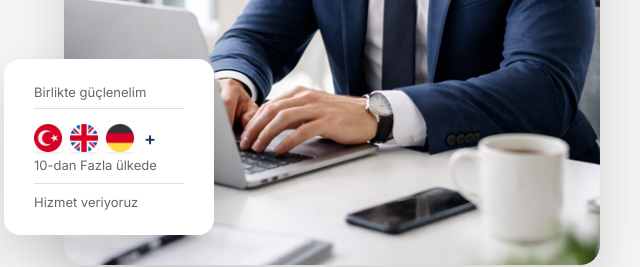
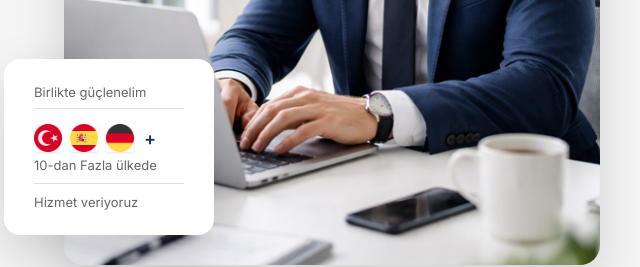
Before and after one commit to miraga019/kizilaynew, a plain HTML site: page index.html in a window 1280 px wide. Shown: the part 3720-3987 px from the top of the page, 0-640 px from the left. Drawn offline with Linux system fonts and the light colour scheme.

Commit message:
Update index.html

```diff
--- a/index.html
+++ b/index.html
@@ -280,7 +280,7 @@ Geniş uluslararası ağımız sayesinde Avrupa pazarına güçlü bağlantılar
         <div class="trust-label">Birlikte güçlenelim</div>
        <div class="trust-countries">
     <img src="tr.webp" alt="Türkiye" class="flag-icon">
-    <img src="gb.webp" alt="İngiltere" class="flag-icon">
+    <img src="es.webp" alt="İngiltere" class="flag-icon">
     <img src="de.webp" alt="Almanya" class="flag-icon">
     <span class="plus-sign">+</span>
 </div>
```
